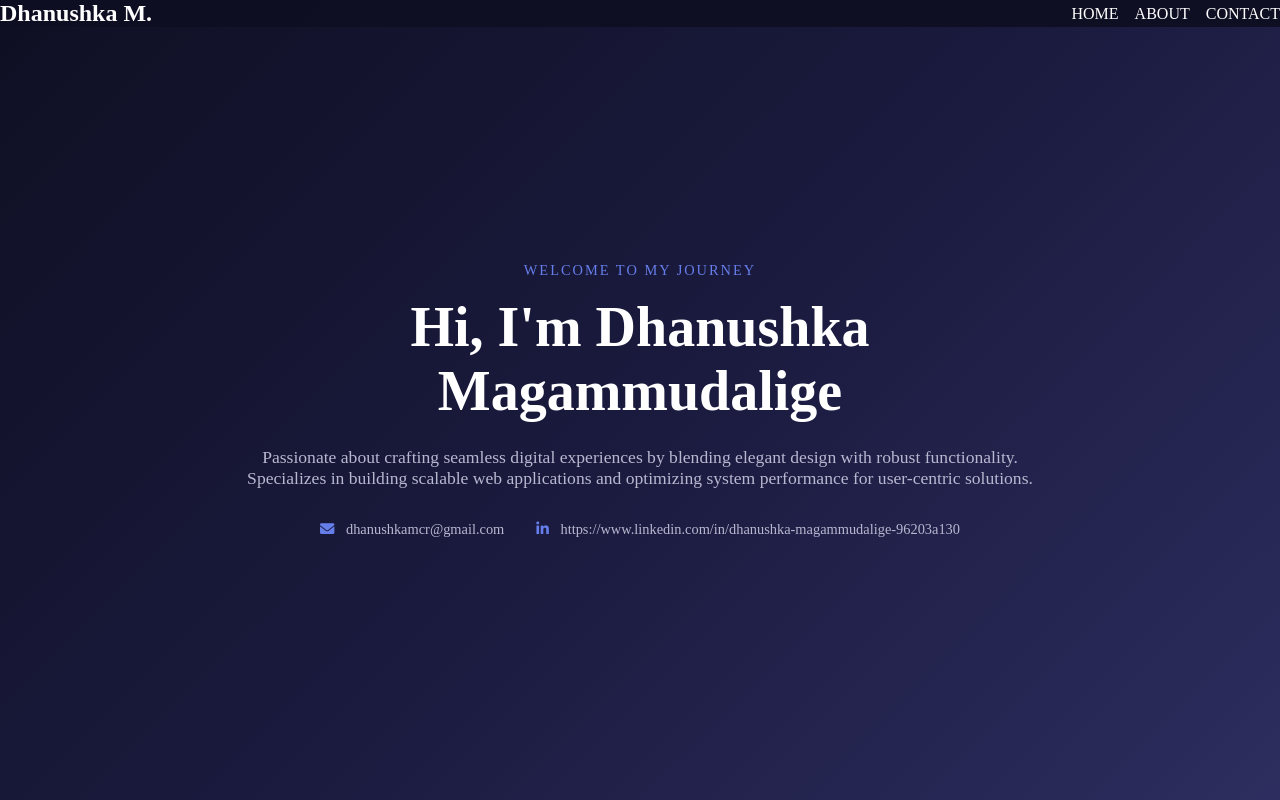
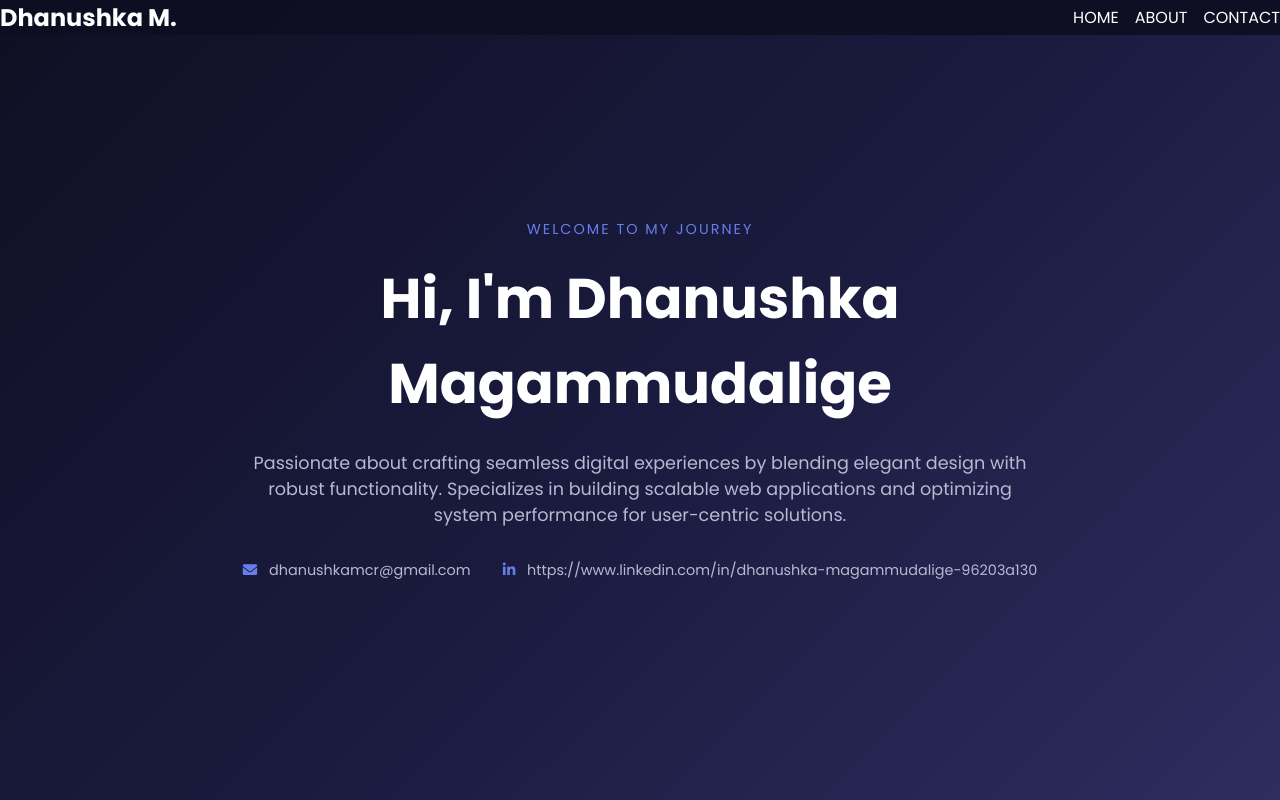
Before and after one commit to DhanushkaChandimal/dhanushka-portfolio, a plain HTML site: page index.html in a window 1280 px wide. Drawn offline with Linux system fonts and the light colour scheme.

Commit message:
Used google font

```diff
--- a/index.html
+++ b/index.html
@@ -6,6 +6,7 @@
     <title>Dhanushka Magammudalige - Full Stack Developer</title>
     <link rel="stylesheet" href="styles/styles.css">
     <link rel="stylesheet" href="https://cdnjs.cloudflare.com/ajax/libs/font-awesome/6.0.0/css/all.min.css">
+    <link rel="stylesheet" href="https://fonts.googleapis.com/css2?family=Poppins:wght@300;400;500;600;700&display=swap">
 </head>
 <body>
     <!-- Nav Bar -->
--- a/styles/styles.css
+++ b/styles/styles.css
@@ -2,6 +2,10 @@
     margin: 0;
     padding: 0;
     box-sizing: border-box;
+}
+
+body {
+    font-family: 'poppins', 'sans-serif';
 }
 
 /* Nav Bar */
```
